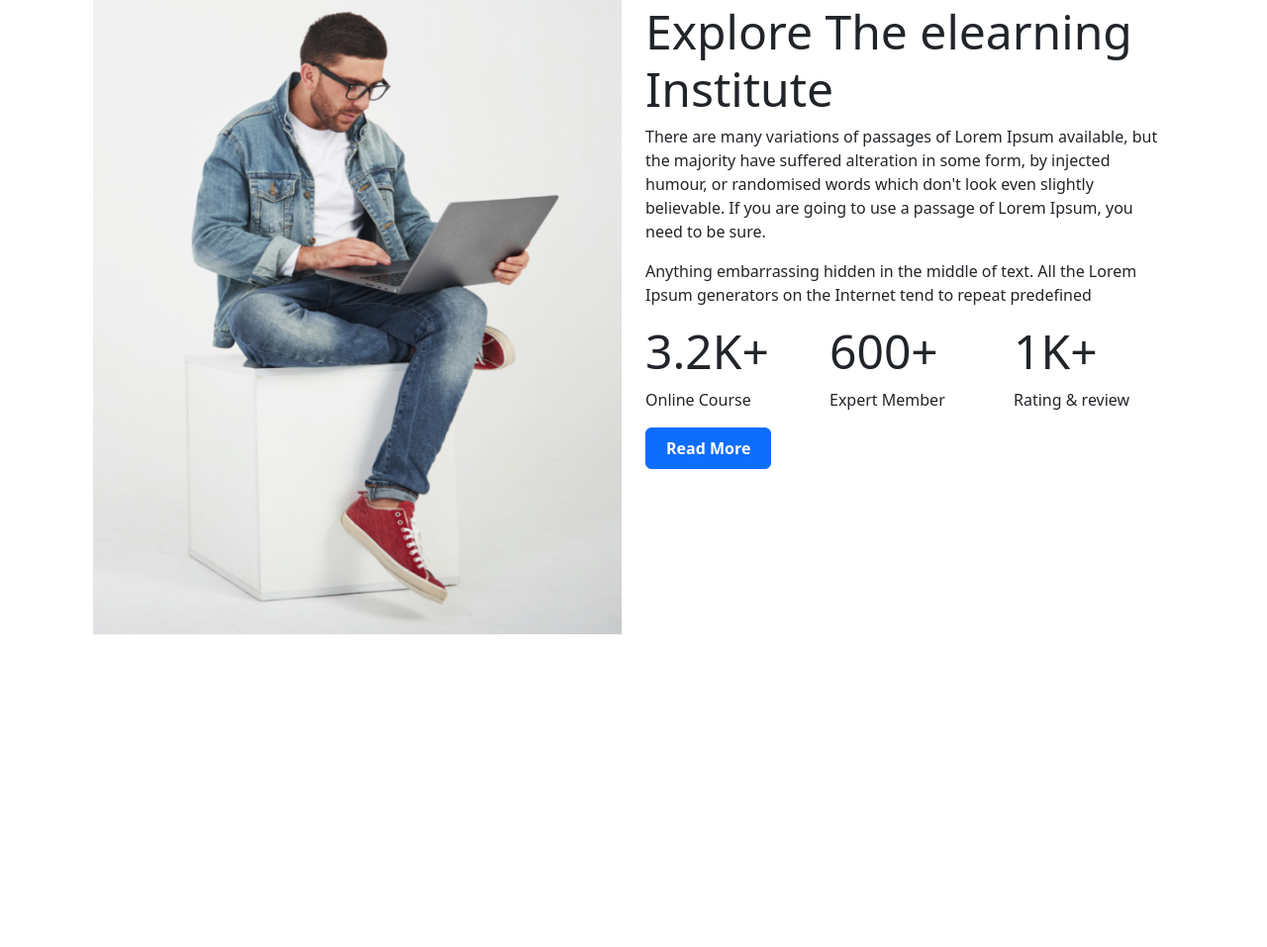
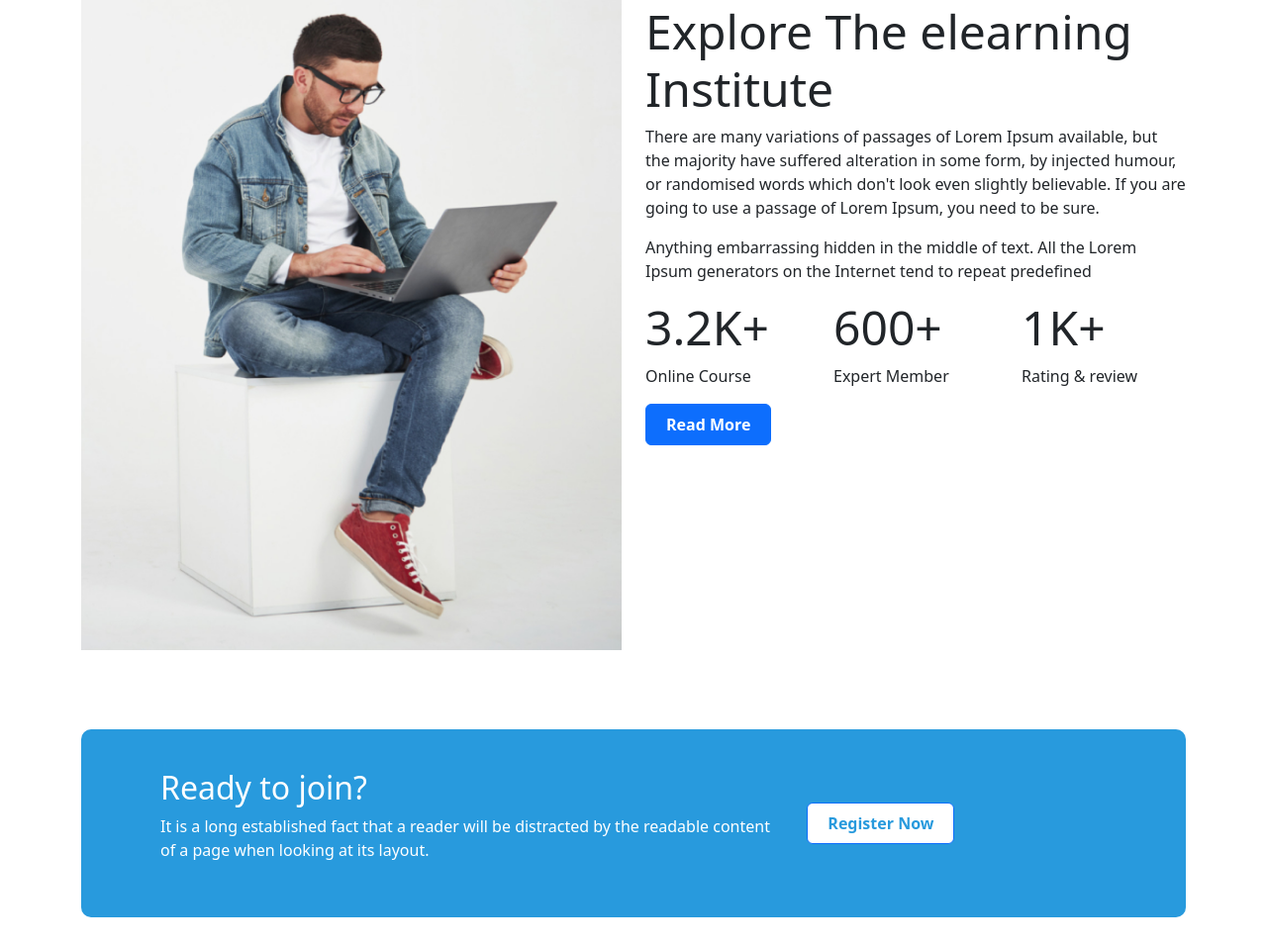
Before and after one commit to Ashiq-Rahi/edTech, a plain HTML site: page index.html in a window 1280 px wide. Shown: the part 1976-2933 px from the top of the page at 99% size. Before the commit the page ends 2697 px from the top, so only its background shows below. Drawn offline with nearby package versions, Linux system fonts and the light colour scheme.

Commit message:
added register

```diff
--- a/index.html
+++ b/index.html
@@ -196,8 +196,11 @@
                 <button class="btn btn-primary">See More Courses</button>
             </div>
         </div>
+    </div>
     <!--------------------------- courses end----------------------->
     <div class="container">
+    <!--------------------------- explore start----------------------->
+
         <div class="explore">
             <div class="row">
                 <div class="col-md-6">
@@ -231,8 +234,25 @@
             </div>
         </div>
     </div>
+    <!--------------------------- explore end----------------------->
+    <div class="container">
+    <!--------------------------- register start----------------------->
 
+        <div class="register">
+            <div class="row d-flex align-items-center justify-content-between">
+                <div class="col-md-8">
+                    <h2>Ready to join?</h2>
+                    <p>It is a long established fact that a reader will be distracted by the readable content of a page when looking at its layout.</p>
+                </div>
+                <div class="col-md-4 register-btn-field">
+                    <button class="btn btn-primary btn-register">Register Now</button>
+                </div>
+            </div>
+        </div>
     </div>
+
+
+
 
     <!--------------------------- bootstrap javascript----------------------->
     <script src="https://cdn.jsdelivr.net/npm/bootstrap@5.2.0/dist/js/bootstrap.bundle.min.js" integrity="sha384-A3rJD856KowSb7dwlZdYEkO39Gagi7vIsF0jrRAoQmDKKtQBHUuLZ9AsSv4jD4Xa" crossorigin="anonymous"></script>
--- a/style.css
+++ b/style.css
@@ -68,3 +68,16 @@
 .explore-details h2{
     font-size: 3rem;
 }
+/* ---------------register------------------- */
+
+.register{
+    background: #289ADD;
+    padding: 40px 80px;
+    border-radius: 10px;
+    color: white;
+    margin: 30px 0;
+}
+.btn-register{
+    background-color: white;
+    color: #289ADD;
+}
```
